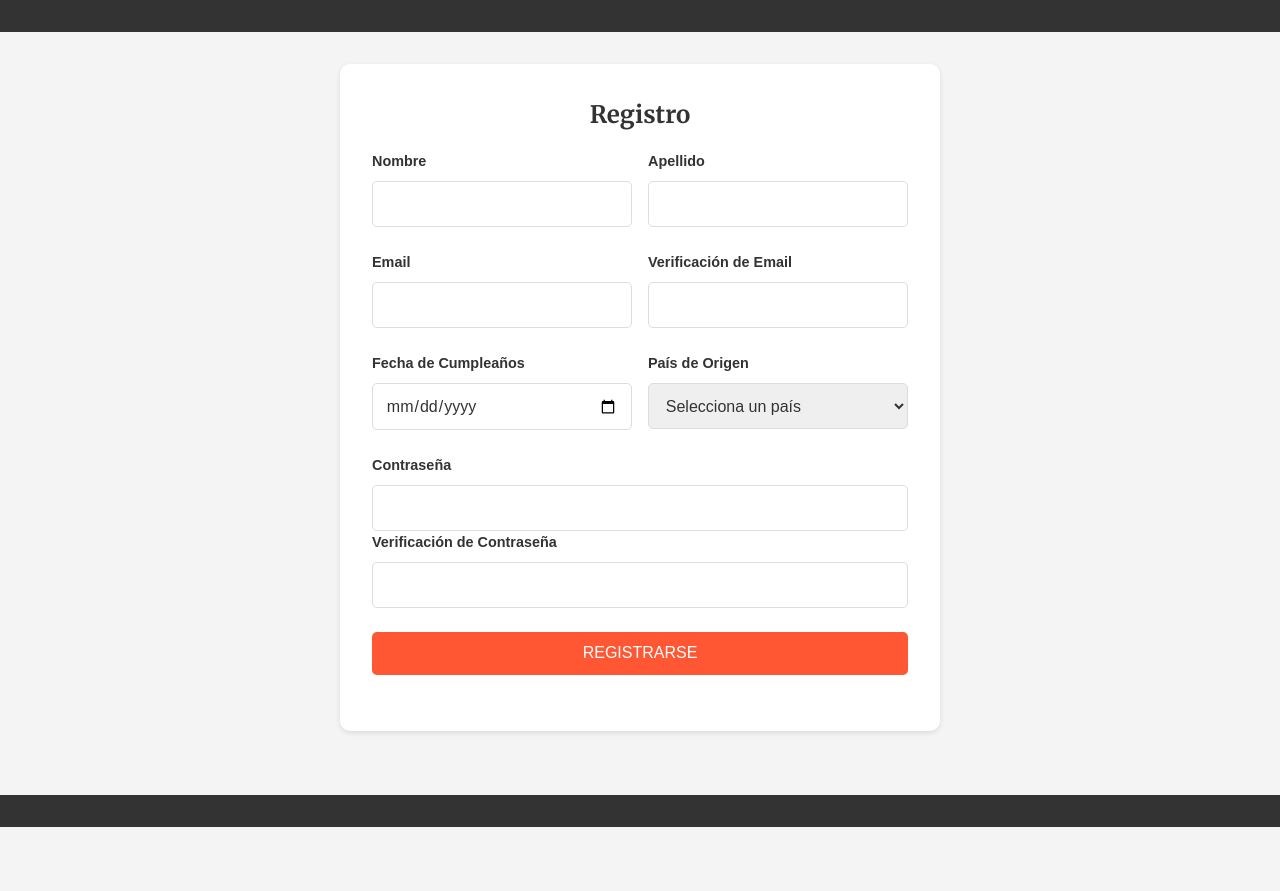
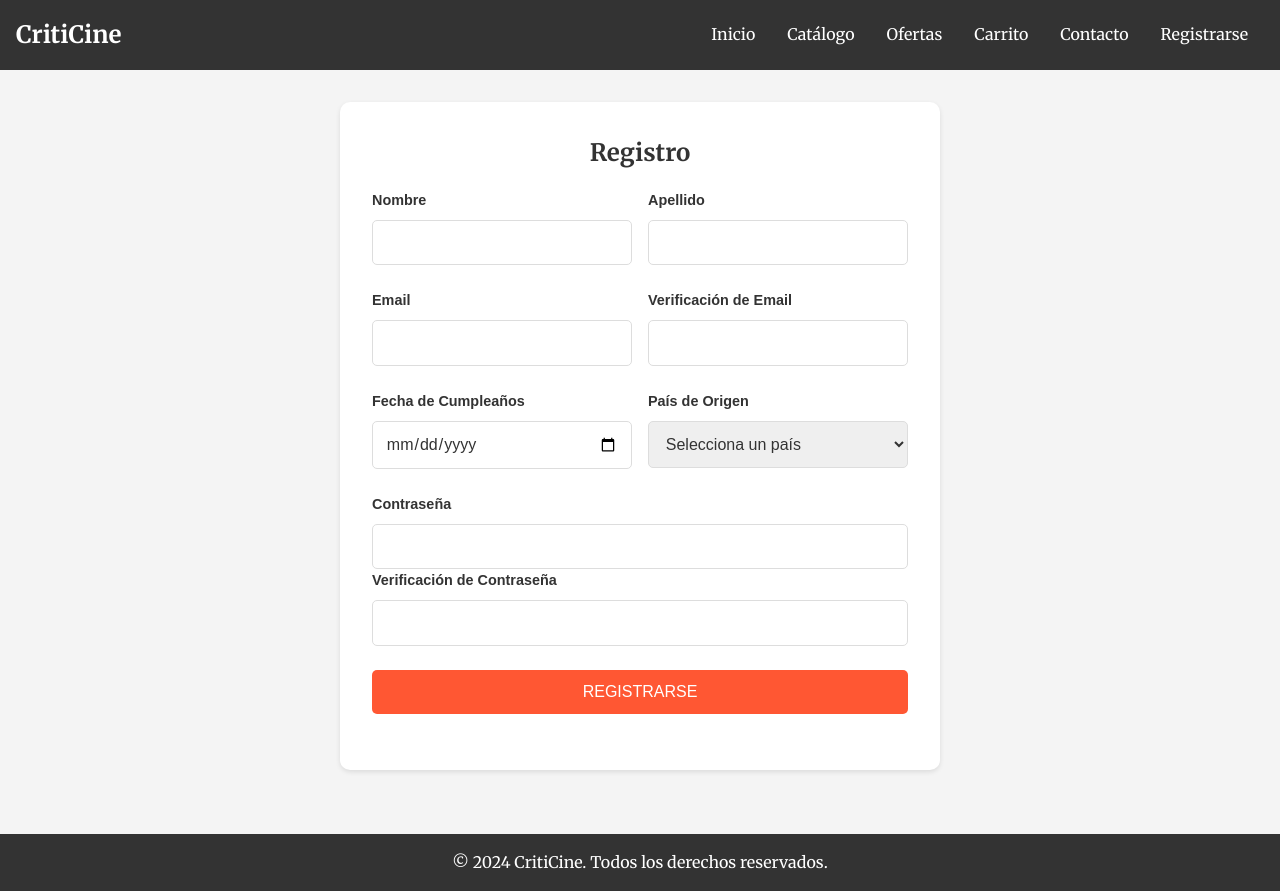
Before and after one commit to QuilisMar/Poyecto-Js, a plain HTML site: page registro.html in a window 1280 px wide. Before the commit the page ends 827 px from the top, so only its background shows below. Drawn offline with Linux system fonts and the light colour scheme; no server answers.

Commit message:
Cargo manualmente el header y footer

```diff
--- a/registro.html
+++ b/registro.html
@@ -13,7 +13,23 @@
 </head>
 <body>
     <!-- Header -->
-    <header id="header"></header>
+    <header>
+        <nav class="navbar">
+            <div class="logo">
+                <a href="index.html">CritiCine</a>
+            </div>
+            <ul class="nav-links">
+                <li><a href="index.html">Inicio</a></li>
+                <li><a href="#">Catálogo</a></li>
+                <li><a href="#">Ofertas</a></li>
+                <li><a href="#">Carrito</a></li>
+                <li><a href="#">Contacto</a></li>
+                <li><a href="registro.html">Registrarse</a></li>
+            </ul>
+        </nav>
+
+
+    </header>
 
     <!-- Main Content -->
     <main>
@@ -121,7 +137,11 @@
     </main>
 
     <!-- Footer -->
-    <footer id="footer"></footer>
+    <footer>
+        <nav>
+            <p>&copy; 2024 CritiCine. Todos los derechos reservados.</p>
+        </nav>
+    </footer>
 
     <!-- Scripts -->
     <script src="functions.js"></script>
```
